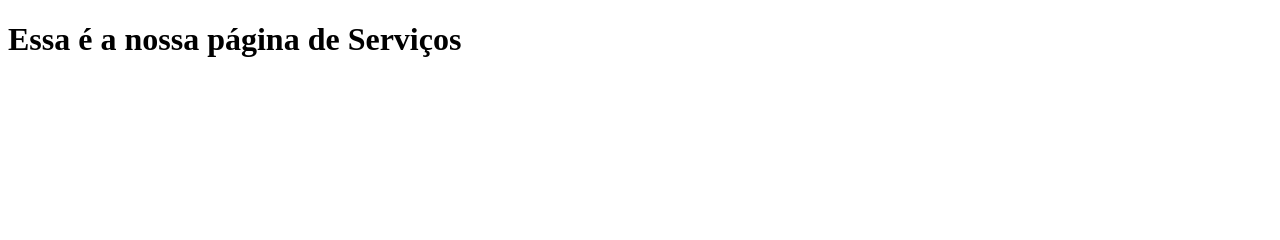
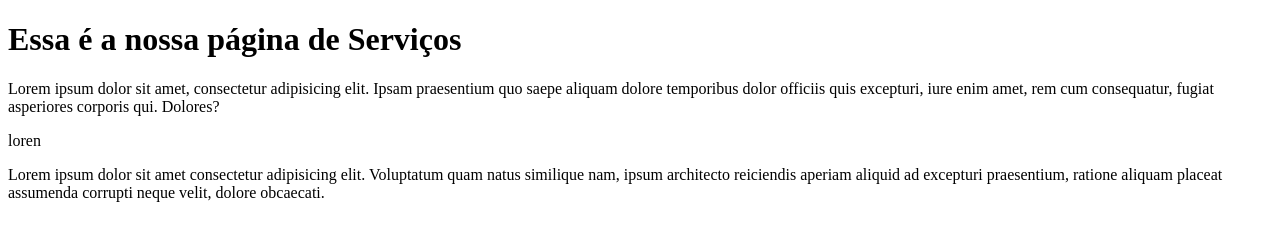
Before and after one commit to MatheusRitzmann/curso-git, a plain HTML site: page servicos.html in a window 1280 px wide. Drawn offline with Linux system fonts and the light colour scheme.

Commit message:
Texto basico do site adicionado

```diff
--- a/servicos.html
+++ b/servicos.html
@@ -10,5 +10,11 @@
     <h1>Essa é a nossa página de Serviços</h1>
     <source src="" type="">
 
+    <p>Lorem ipsum dolor sit amet, consectetur adipisicing elit. Ipsam praesentium quo saepe aliquam dolore temporibus dolor officiis quis excepturi, iure enim amet, rem cum consequatur, fugiat asperiores corporis qui. Dolores?</p>
+   <p>loren
+    <p>Lorem ipsum dolor sit amet consectetur adipisicing elit. Voluptatum quam natus similique nam, ipsum architecto reiciendis aperiam aliquid ad excepturi praesentium, ratione aliquam placeat assumenda corrupti neque velit, dolore obcaecati.
+
+    </p>
+   </p>
 </body>
 </html>
```
